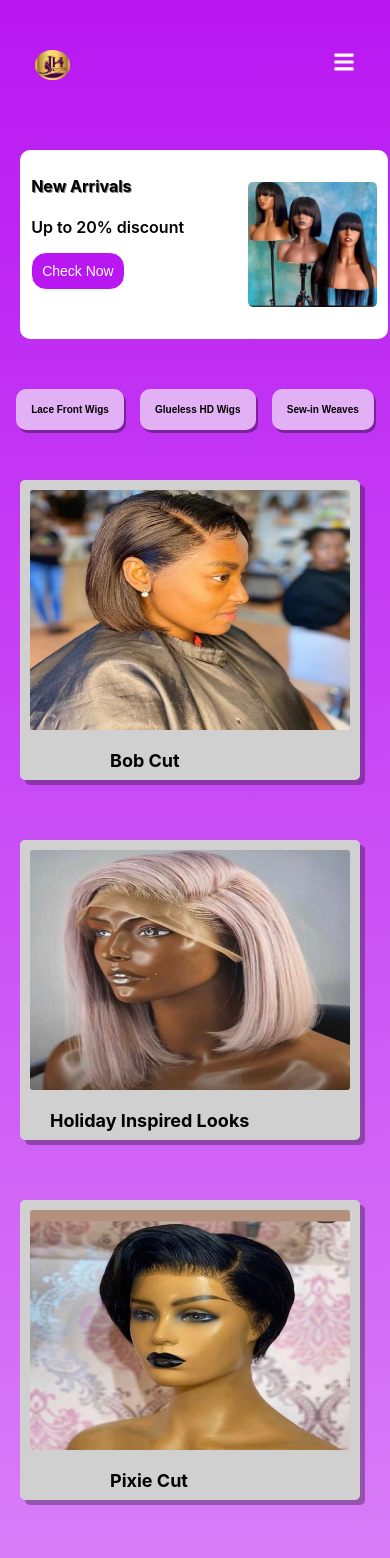
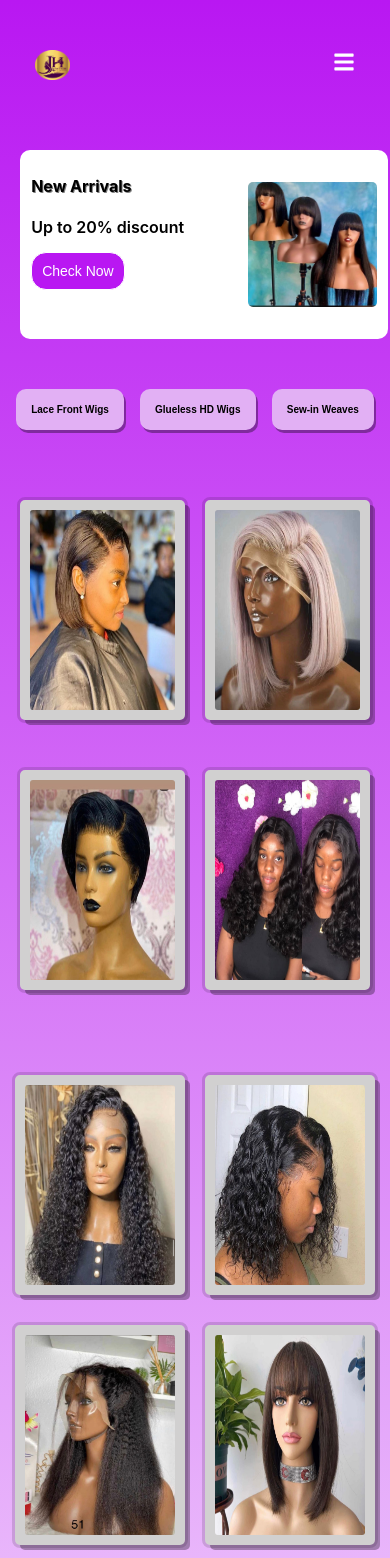
Before and after one commit to Adeboye22/justhairaccessoriesandsalon.github.io, a React (Create React App) app in the folder just-hair/: page / in a window 390 px wide. Shown: the top 1558 px of the page. Built offline with nearby package versions, Linux system fonts and the light colour scheme.

Commit message:
just-hair

```diff
--- a/just-hair/src/Components/Homepage.jsx
+++ b/just-hair/src/Components/Homepage.jsx
@@ -42,18 +42,29 @@ class Homepage extends Component {
         {/* Product display */}
         <div className="col_b">
           <div className="col_b_1">
-            <article className="bob_cut"><img src={BobCut} alt={"bob cut"} width={250} height={200}/> <br/><span>Bob Cut</span></article>
-            <article className="hol_ins_lks"><img src={HolidayInspiredLooks} alt="" width={250} height={200}/><br/><span>Holiday Inspired Looks</span></article>
-            <article className="pix_ct"><img src={PixieCut} alt="" width={250} height={200}/><br/><span>Pixie Cut</span></article>
-            <article className="per_off"><img src={PercentOff} alt="" width={250} height={200}/></article>
+            <div className="col_b_1a">
+              <article className="bob_cut"><img src={BobCut} alt={"bob cut"} width={250} height={200}/></article>
+              <article className="hol_ins_lks"><img src={HolidayInspiredLooks} alt="" width={250} height={200}/></article>
+            </div>
+            <div className="col_b_1b">
+              <article className="pix_ct"><img src={PixieCut} alt="" width={250} height={200}/></article>
+              <article className="per_off"><img src={PercentOff} alt="" width={250} height={200}/></article>
+            </div>
+
           </div>
           <div className="col_b_2">
-            <article className="per_A"><img src={PercentA} alt="" width={250} height={200}/></article>
-            <article className="per_B"><img src={PercentB} alt="" width={250} height={200}/></article>
-            <article className="per_C"><img src={PercentC} alt="" width={250} height={200}/></article>
-            <article className="per_D"><img src={PercentD} alt="" width={250} height={200} /></article>
+            <div className="col_b_2a">
+              <article className="per_A"><img src={PercentA} alt="" width={250} height={200}/></article>
+              <article className="per_B"><img src={PercentB} alt="" width={250} height={200}/></article>
+            </div>
+            <div className="col_b_2b">
+              <article className="per_C"><img src={PercentC} alt="" width={250} height={200}/></article>
+              <article className="per_D"><img src={PercentD} alt="" width={250} height={200} /></article>
+            </div>
           </div>
-          <div className="btn_VA"><button>View All</button></div>
+          <div className="btn_VA">
+            <button>View All</button>
+          </div>
           {/* About us section */}
           <div className="Abt_us">
             <h3>About us</h3>
--- a/just-hair/src/Components/Navigation.jsx
+++ b/just-hair/src/Components/Navigation.jsx
@@ -12,6 +12,11 @@ function Navigation() {
     navRef.current.classList.toggle("responsiveNav");
   }
 
+  const navLink = (isActive) => {
+
+
+  }
+
   return (
     <div>
       <header>
@@ -20,10 +25,10 @@ function Navigation() {
         {/* app navigation bar */}
         <nav ref = {navRef}>
           <ul>
-            <li><Link to="/" className="home">Home</Link></li>
-            <li><Link to="Service" className="services">Services</Link></li>
-            <li><Link to="Product" className="products">Products</Link></li>
-            <li><Link to="Review" className="reviews" >Reviews</Link></li>
+            <li><NavLink to="/" className="home">Home</NavLink></li>
+            <li><NavLink to="Service" className="services">Services</NavLink></li>
+            <li><NavLink to="Product" className="products">Products</NavLink></li>
+            <li><NavLink to="Review" className="reviews" >Reviews</NavLink></li>
           </ul>
           <button><a href="https://api.whatsapp.com/send/?phone=2347086582442&text&type=phone_number&app_absent=0" target='_blank'>Contact Us</a></button>
           <button className="navCloseBtn" onClick={showNavBar}><FaTimes /></button>
--- a/just-hair/src/styles/homepage.css
+++ b/just-hair/src/styles/homepage.css
@@ -108,53 +108,64 @@
     display:flex;
     justify-content: space-evenly;
 }
+.col_b_1a{
+    display:flex;
+    flex-direction: row;
+}
 .bob_cut{
     background-color: #d1d0d0;
-    box-shadow: 5px 5px rgba(0, 0, 0, 0.306);
-    padding:10px 10px 50px;
+    padding:5px 5px;
     border-radius:5px;
+    outline:solid rgba(0, 0, 0, 0.135);
+    transition: all 0.5s ease-in-out;
+}
+.bob_cut:hover{
+    box-shadow: 5px 5px rgba(0, 0, 0, 0.114);
 }
 .bob_cut img{
     border-radius:3px;
 }
-.bob_cut span{
-    margin:0px 80px;
-    font-size: 18px;
-    font-weight: bold;
-}
 .hol_ins_lks{
     background-color: #d1d0d0;
-    box-shadow: 5px 5px rgba(0, 0, 0, 0.306);
-    padding:10px 10px 50px;
+    padding:5px 5px;
+    margin-left: 20px;
     border-radius:5px;
+    outline:solid rgba(0, 0, 0, 0.135);
+    transition: all 0.5s ease-in-out;
+}
+.hol_ins_lks:hover{
+    box-shadow: 5px 5px rgba(0, 0, 0, 0.114);
 }
 .hol_ins_lks img{
     border-radius:3px;
 }
-.hol_ins_lks span{
-    margin:0px 20px;
-    font-size: 18px;
-    font-weight: bold;
+.col_b_1b{
+    display:flex;
+    flex-direction: row;
 }
 .pix_ct{
     background-color: #d1d0d0;
-    box-shadow: 5px 5px rgba(0, 0, 0, 0.306);
-    padding:10px 10px 50px;
+    padding:5px 5px;
     border-radius:5px;
+    outline:solid rgba(0, 0, 0, 0.135);
+    transition: all 0.5s ease-in-out;
+}
+.pix_ct:hover{
+    box-shadow: 5px 5px rgba(0, 0, 0, 0.114);
 }
 .pix_ct img{
     border-radius:3px;
 }
-.pix_ct span{
-    margin:0px 80px;
-    font-size: 18px;
-    font-weight: bold;
-}
 .per_off{
     background-color: #d1d0d0;
-    box-shadow: 5px 5px rgba(0, 0, 0, 0.306);
-    padding:10px 10px 50px;
+    padding:5px 5px;
     border-radius:5px;
+    margin-left: 20px;
+    outline:solid rgba(0, 0, 0, 0.135);
+    transition: all 0.5s ease-in-out;
+}
+.per_off:hover{
+    box-shadow: 5px 5px rgba(0, 0, 0, 0.114);
 }
 .per_off img{
     border-radius:3px;
@@ -163,40 +174,65 @@
     display:flex;
     justify-content: space-evenly;
     margin-top: 50px;
-    border-radius:5px;
+}
+.col_b_2a{
+    display:flex;
+    flex-direction: row;
 }
 .per_A{
     background-color: #d1d0d0;
-    box-shadow: 5px 5px rgba(0, 0, 0, 0.306);
-    padding:10px 10px 50px;
+    padding:5px 5px;
     border-radius:5px;
+    outline:solid rgba(0, 0, 0, 0.135);
+    transition: all 0.5s ease-in-out;
+}
+.per_A:hover{
+    box-shadow: 5px 5px rgba(0, 0, 0, 0.114);
 }
 .per_A img{
     border-radius:3px;
 }
 .per_B{
     background-color: #d1d0d0;
-    box-shadow: 5px 5px rgba(0, 0, 0, 0.306);
-    padding:10px 10px 50px;
+    padding:5px 5px;
     border-radius:5px;
+    margin-left: 20px;
+    outline:solid rgba(0, 0, 0, 0.135);
+    transition: all 0.5s ease-in-out;
+}
+.per_B:hover{
+    box-shadow: 5px 5px rgba(0, 0, 0, 0.114);
 }
 .per_B img{
     border-radius:3px;
 }
+.col_b_2b{
+    display:flex;
+    flex-direction: row;
+}
 .per_C{
     background-color: #d1d0d0;
+    padding:5px 5px;
+    border-radius:5px;
+    outline:solid rgba(0, 0, 0, 0.135);
+    transition: all 0.5s ease-in-out;
+}
+.per_C:hover{
     box-shadow: 5px 5px rgba(0, 0, 0, 0.306);
-    padding:10px 10px 50px;
-    border-radius:5px;
 }
 .per_C img{
     border-radius:3px;
 }
 .per_D{
     background-color: #d1d0d0;
+    padding:5px 5px;
+    border-radius:5px;
+    margin-left: 20px;
+    outline:solid rgba(0, 0, 0, 0.135);
+    transition: all 0.5s ease-in-out;
+}
+.per_D:hover{
     box-shadow: 5px 5px rgba(0, 0, 0, 0.306);
-    padding:10px 10px 50px;
-    border-radius:5px;
 }
 .per_D img{
     border-radius:3px;
@@ -325,75 +361,64 @@
         flex-direction: column;
         padding: 20px;
     }
+    .col_b_1a{
+        display:flex;
+        flex-direction: row;
+        margin-top: 50px;
+    }
     .bob_cut{
         background-color: #d1d0d0;
         box-shadow: 5px 5px rgba(0, 0, 0, 0.306);
-        width: 20em;
-        height: 15em;
-        margin: 30px 0px;
+        width: 10em;
+        height: 10em;
         border-radius:5px;
     }
     .bob_cut img{
         border-radius:3px;
         width: 100%;
-        height: 100%;
-        margin-bottom: 1em;
-    }
-    .bob_cut span{
-        font-size: 12px;
-        font-weight: bold;
+        height: 125%;
     }
     .hol_ins_lks{
         background-color: #d1d0d0;
         box-shadow: 5px 5px rgba(0, 0, 0, 0.306);
-        width: 20em;
-        height: 15em;
-        margin: 30px 0px;
+        width: 10em;
+        height: 10em;
         border-radius:5px;
     }
     .hol_ins_lks img{
         border-radius:3px;
         width: 100%;
-        height: 100%;
+        height: 125%;
         margin-bottom: 1em;
     }
-    .hol_ins_lks span{
-        margin:0px 20px;
-        font-size: 12px;
-        font-weight: bold;
+    .col_b_1b{
+        display:flex;
+        flex-direction: row;
+        margin-top: 50px;
     }
     .pix_ct{
         background-color: #d1d0d0;
         box-shadow: 5px 5px rgba(0, 0, 0, 0.306);
-        width: 20em;
-        height: 15em;
-        margin: 30px 0px;
+        width: 10em;
+        height: 10em;
         border-radius:5px;
     }
     .pix_ct img{
         border-radius:3px;
         width: 100%;
-        height: 100%;
-        margin-bottom: 1em;
-    }
-    .pix_ct span{
-        margin: 0px;
-        font-size: 12px;
-        font-weight: bold;
+        height: 125%;
     }
     .per_off{
         background-color: #d1d0d0;
         box-shadow: 5px 5px rgba(0, 0, 0, 0.306);
-        width: 20em;
-        height: 15em;
-        margin: 30px 0px;
+        width: 10em;
+        height: 10em;
         border-radius:5px;
     }
     .per_off img{
         border-radius:3px;
         width: 100%;
-        height: 100%;
-        margin-bottom: 1em;
+        height: 125%;
     }
     .col_b_2{
         display:flex;
@@ -401,61 +426,65 @@
         margin-top: 50px;
         border-radius:5px;
     }
+    .col_b_2a{
+        display:flex;
+        flex-direction: row;
+        padding: 15px;
+    }
     .per_A{
         background-color: #d1d0d0;
         box-shadow: 5px 5px rgba(0, 0, 0, 0.306);
-        width: 20em;
-        height: 15em;
-        margin: 0px 20px 50px 20px;
+        width: 10em;
+        height: 10em;
         border-radius:5px;
     }
     .per_A img{
         border-radius:3px;
         width: 100%;
-        height: 100%;
+        height: 125%;
         margin-bottom: 1em;
     }
     .per_B{
         background-color: #d1d0d0;
         box-shadow: 5px 5px rgba(0, 0, 0, 0.306);
-        width: 20em;
-        height: 15em;
-        margin: 0px 20px 50px 20px;
+        width: 10em;
+        height: 10em;
         border-radius:5px;
     }
     .per_B img{
         border-radius:3px;
         width: 100%;
-        height: 100%;
+        height: 125%;
         margin-bottom: 1em;
+    }
+    .col_b_2b{
+        display:flex;
+        flex-direction: row;
+        padding: 15px;
     }
     .per_C{
         background-color: #d1d0d0;
         box-shadow: 5px 5px rgba(0, 0, 0, 0.306);
-        width: 20em;
-        height: 15em;
-        margin: 0px 20px 50px 20px;
+        width: 10em;
+        height: 10em;
         border-radius:5px;
     }
     .per_C img{
         border-radius:3px;
         width: 100%;
-        height: 100%;
-        margin-bottom: 1em;
+        height: 125%;
     }
     .per_D{
         background-color: #d1d0d0;
         box-shadow: 5px 5px rgba(0, 0, 0, 0.306);
-        width: 20em;
-        height: 15em;
-        margin: 0px 20px 50px 20px;
+        width: 10em;
+        height: 10em;
         border-radius:5px;
     }
     .per_D img{
         border-radius:3px;
         width: 100%;
-        height: 100%;
-        margin-bottom: 1em;
+        height: 125%;
     }
     .btn_VA{
         text-align: center;
```
